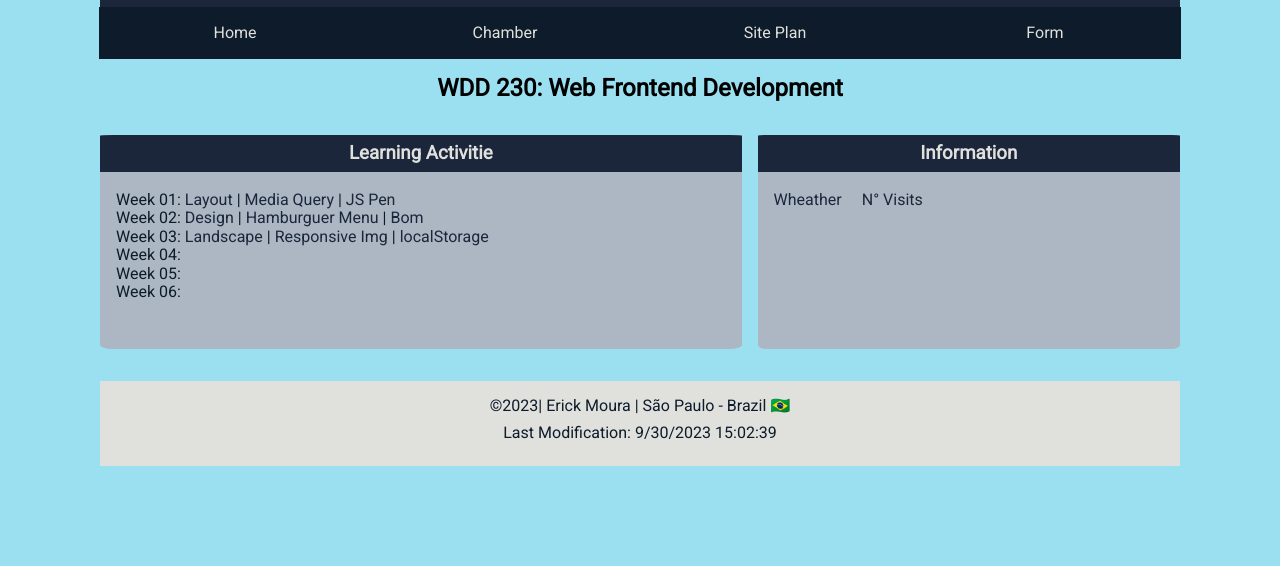
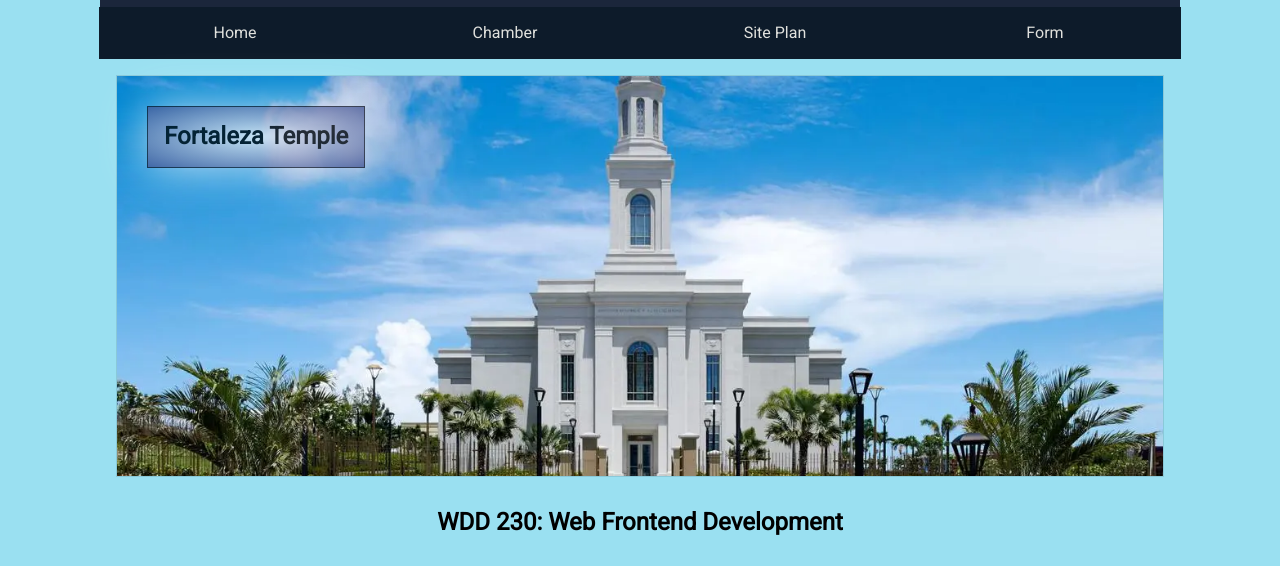
Before and after one commit to erickandreww/wdd230, a plain HTML site: page index.html in a window 1280 px wide. Shown: the part 218-784 px from the top of the page. Drawn offline with Linux system fonts and the light colour scheme; a web font is replaced by a local one.

Commit message:
"Temple Hero img add"

```diff
--- a/index.html
+++ b/index.html
@@ -38,6 +38,14 @@
         </ul>
     </nav>
     <main>
+        <div id="hero">
+            <h2 class="herolabel">Fortaleza Temple</h2>
+            <picture>
+                <source srcset="images/fortaleza-temple-day-small.webp" media="(max-width: 400px)">
+                <source srcset="images/fortaleza-temple-day-medium.webp" media="(max-width: 960px)">
+                <img src="images/fortaleza-temple-day-large.webp" alt="Fortaleza Temple at Day" width="1000" height="625">
+            </picture>
+        </div>
         <h2>WDD 230: Web Frontend Development</h2>
         <section class="card" id="card-1">
             <h3>Learning Activitie</h3>
--- a/styles/base.css
+++ b/styles/base.css
@@ -105,6 +105,41 @@ main {
     width: 98%;
 }
 
+#hero {
+	margin: 10px auto;
+	position: relative;
+	border: 1px solid rgba(0,0,0,.1);
+    margin: 1rem 1rem 0rem 1rem;
+	position: relative;
+    height: 400px;
+}
+
+#hero img {
+	width: 100%;
+	height: 100%;
+	object-fit: cover;
+}
+
+.herolabel {
+	position: absolute;
+	top: 30px;
+	left: 30px;
+	background: radial-gradient(#fff, #4D5B97);
+	border: 1px solid rgba(0,0,0,.75);
+	padding: 1.0rem;
+	box-shadow: 0 0 3rem #fff;
+	opacity: 0.75;
+	/* Buenas */
+}
+
+.herolabel p {
+	margin: 0;
+	padding: .25rem;
+	font-weight: 700;
+	font-size: 1rem;
+	font-family:"Great Vibes", serif;
+}
+
 .card {
     padding: 0 0 1rem 0;
     background-color: #ACB7C3;
--- a/styles/larger.css
+++ b/styles/larger.css
@@ -23,12 +23,17 @@
         color: black;
     }
 
+    #hero {
+        grid-column: 1/6;
+        height: 400px;
+    }
+
     main h2 {
         grid-column: 1/6;
     }
 
     section {
-        grid-row: 2;
+        grid-row: 3;
     }
 
     .card {
```
Also changed, not shown: images/fortaleza-temple-day-large.webp (added), images/fortaleza-temple-day-medium.webp (added), images/fortaleza-temple-day-small.webp (added), images/fortaleza-temple-evening-large.webp (added), images/fortaleza-temple-evening-medium.webp (added), images/fortaleza-temple-evening-small.webp (added).
